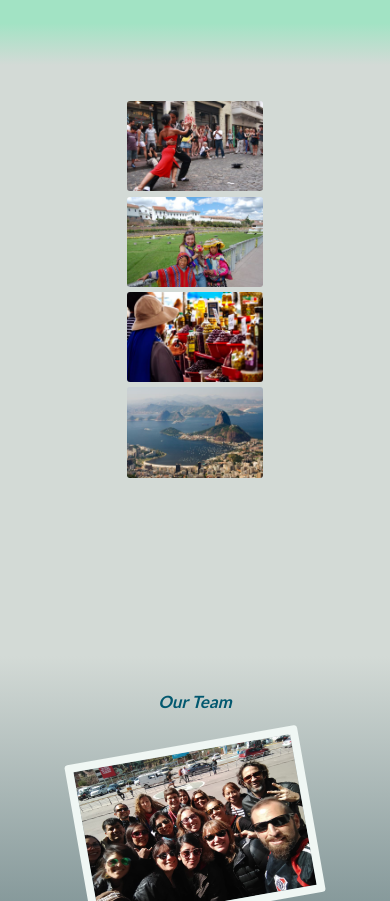
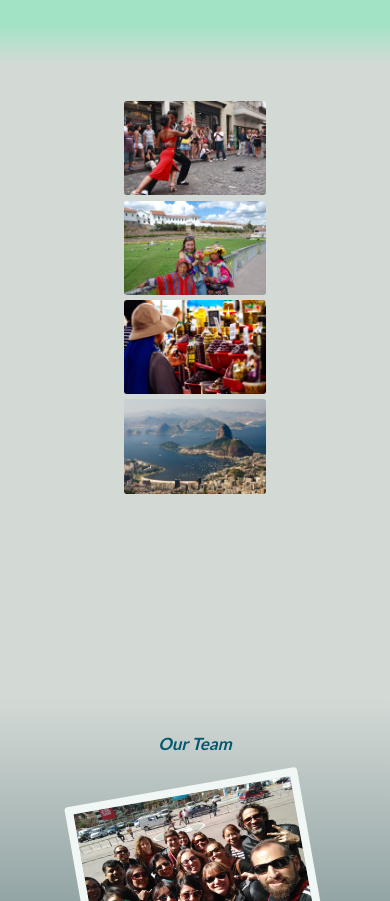
Before and after one commit to ArielMolho/ELA-Tours-Molho, a plain HTML site: page index.html in a window 390 px wide. Shown: the part 834-1735 px from the top of the page. Drawn offline with nearby package versions, Linux system fonts and the light colour scheme.

Commit message:
ajustes en responsive de home fotos-ciudades

```diff
--- a/scss/style.scss
+++ b/scss/style.scss
@@ -107,7 +107,7 @@ h1{
 .section-bottom{
     background-color: $color-grey;
     padding: 20px 0 20px 0;
-    height: 40vh;
+    height: 30vh;
 }
 
 .video{
@@ -192,11 +192,11 @@ img, .overlay {
 
 @media screen and (max-width: 768px) {
     .section-bottom {
-        height: 100vh;
+        height: 98vh;
     }
     .bg {
         float: none;
-        max-width: 40%;
+        max-width: 42%;
         margin: 5% auto;
         .overlay h4 {
             font-size: $text-size;
@@ -206,11 +206,11 @@ img, .overlay {
 
 @media screen and (max-width: 567px) {
     .section-bottom {
-        height: 90vh;
+        height: 93vh;
     }
     .bg {
         float: none;
-        max-width: 45%;
+        max-width: 47%;
         margin: 3% auto;
         .overlay h4 {
             font-size: ($text-size)-1;
@@ -220,7 +220,7 @@ img, .overlay {
 
 @media screen and (max-width: 480px) {
     .section-bottom {
-        height: 70vh;
+        height: 75vh;
     }
 }
 
```
Also changed, not shown: css/style.css.
